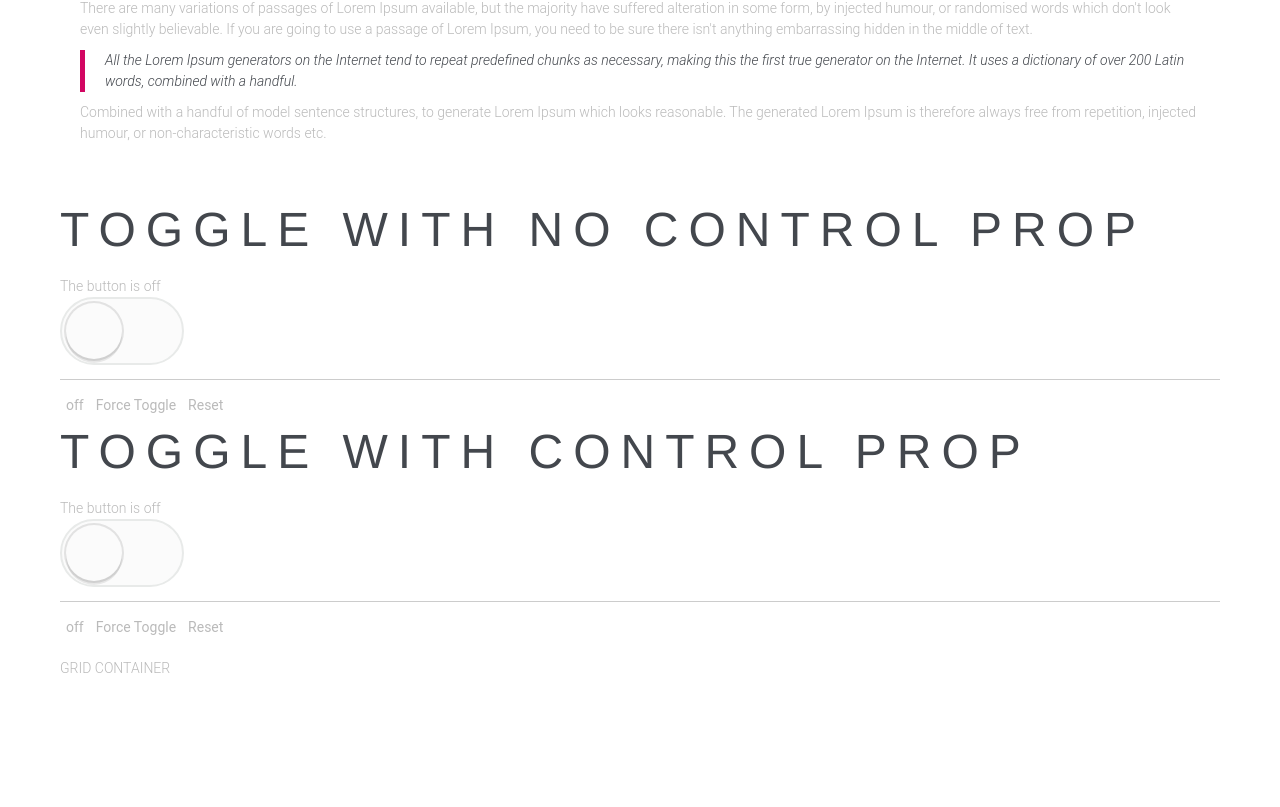
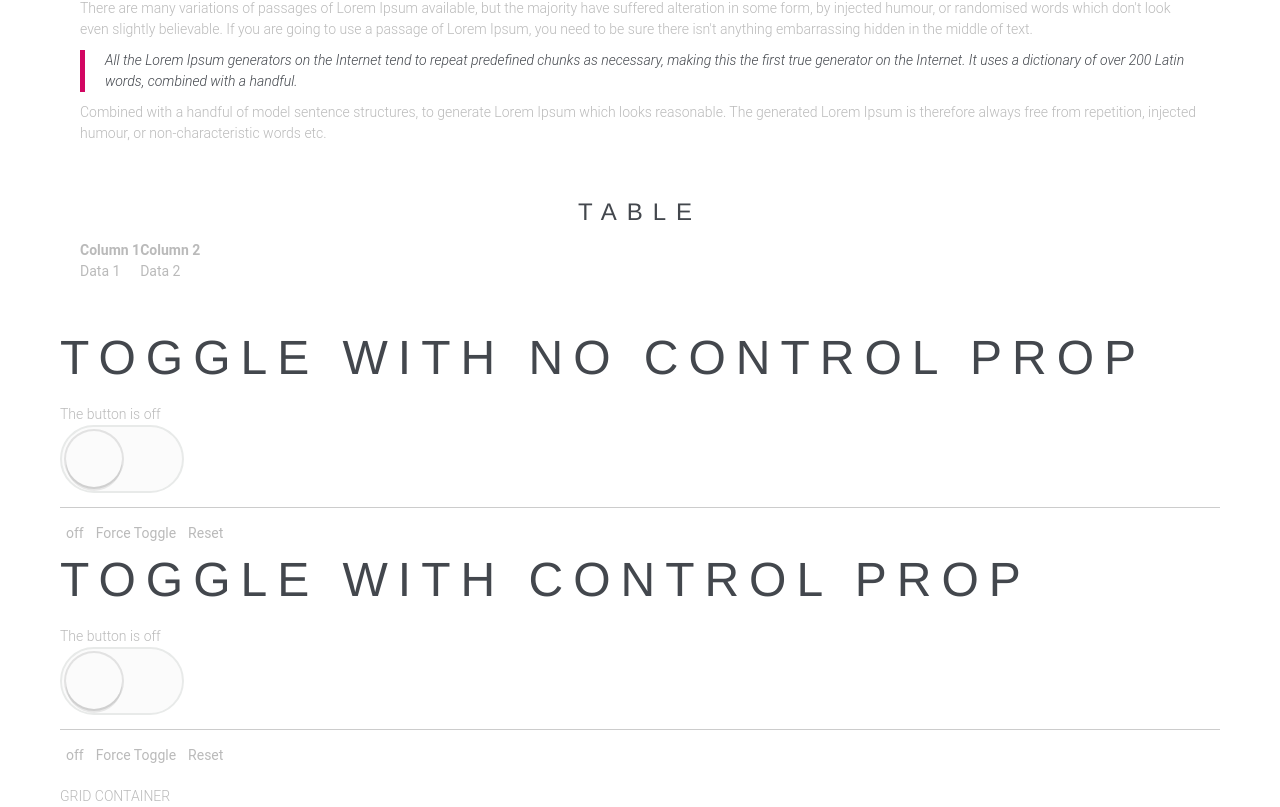
Before and after one commit to Brauxel/mythemes.vanessa, a Next.js app: page /elements in a window 1280 px wide. Shown: the part 3371-4178 px from the top of the page. Before the commit the page ends 4050 px from the top, so only its background shows below. Built offline with nearby package versions, Linux system fonts and the light colour scheme; a web font is replaced by a local one.

Commit message:
Table elements components ready

```diff
--- /dev/null
+++ b/components/atoms/TableColumn/index.jsx
@@ -0,0 +1,23 @@
+import PropTypes from "prop-types";
+import TableColumnComp from "./styles";
+
+const TableColumn = ({ children, as, ...cssProps }) => (
+	<TableColumnComp as={as} {...cssProps}>
+		{children}
+	</TableColumnComp>
+);
+
+TableColumn.propTypes = {
+	as: PropTypes.string,
+	styles: PropTypes.object,
+	mobileLandscapeStyles: PropTypes.object,
+	iPadPortraitStyles: PropTypes.object,
+	iPadLandscapeStyles: PropTypes.object,
+	children: PropTypes.oneOfType([
+		PropTypes.string,
+		PropTypes.array,
+		PropTypes.element
+	]).isRequired
+};
+
+export default TableColumn;
--- /dev/null
+++ b/components/atoms/TableColumn/styles.jsx
@@ -0,0 +1,21 @@
+import styled from "styled-components";
+import { minBreakpoints } from "../../styles/breakpoints";
+import { generateCSS } from "../../../helpers/utilities";
+
+const styles = styled.td`
+	${props => generateCSS(props.styles)}
+
+	@media ${minBreakpoints.mobileLandscape} {
+		${props => generateCSS(props.mobileLandscapeStyles)}
+	}
+
+	@media ${minBreakpoints.iPadPortrait} {
+		${props => generateCSS(props.iPadPortraitStyles)}
+	}
+
+	@media ${minBreakpoints.iPadLandscape} {
+		${props => generateCSS(props.iPadLandscapeStyles)}
+	}
+`;
+
+export default styles;
--- /dev/null
+++ b/components/atoms/TableHeader/index.jsx
@@ -0,0 +1,23 @@
+import PropTypes from "prop-types";
+import TableHeaderComp from "./styles";
+
+const TableHeader = ({ children, as, ...cssProps }) => (
+	<TableHeaderComp as={as} {...cssProps}>
+		{children}
+	</TableHeaderComp>
+);
+
+TableHeader.propTypes = {
+	as: PropTypes.string,
+	styles: PropTypes.object,
+	mobileLandscapeStyles: PropTypes.object,
+	iPadPortraitStyles: PropTypes.object,
+	iPadLandscapeStyles: PropTypes.object,
+	children: PropTypes.oneOfType([
+		PropTypes.string,
+		PropTypes.array,
+		PropTypes.element
+	]).isRequired
+};
+
+export default TableHeader;
--- /dev/null
+++ b/components/atoms/TableHeader/styles.jsx
@@ -0,0 +1,21 @@
+import styled from "styled-components";
+import { minBreakpoints } from "../../styles/breakpoints";
+import { generateCSS } from "../../../helpers/utilities";
+
+const styles = styled.th`
+	${props => generateCSS(props.styles)}
+
+	@media ${minBreakpoints.mobileLandscape} {
+		${props => generateCSS(props.mobileLandscapeStyles)}
+	}
+
+	@media ${minBreakpoints.iPadPortrait} {
+		${props => generateCSS(props.iPadPortraitStyles)}
+	}
+
+	@media ${minBreakpoints.iPadLandscape} {
+		${props => generateCSS(props.iPadLandscapeStyles)}
+	}
+`;
+
+export default styles;
--- /dev/null
+++ b/components/atoms/TableRow/index.jsx
@@ -0,0 +1,23 @@
+import PropTypes from "prop-types";
+import TableRowComp from "./styles";
+
+const TableRow = ({ children, as, ...cssProps }) => (
+	<TableRowComp as={as} {...cssProps}>
+		{children}
+	</TableRowComp>
+);
+
+TableRow.propTypes = {
+	as: PropTypes.string,
+	styles: PropTypes.object,
+	mobileLandscapeStyles: PropTypes.object,
+	iPadPortraitStyles: PropTypes.object,
+	iPadLandscapeStyles: PropTypes.object,
+	children: PropTypes.oneOfType([
+		PropTypes.string,
+		PropTypes.array,
+		PropTypes.element
+	]).isRequired
+};
+
+export default TableRow;
--- /dev/null
+++ b/components/atoms/TableRow/styles.jsx
@@ -0,0 +1,21 @@
+import styled from "styled-components";
+import { minBreakpoints } from "../../styles/breakpoints";
+import { generateCSS } from "../../../helpers/utilities";
+
+const styles = styled.tr`
+	${props => generateCSS(props.styles)}
+
+	@media ${minBreakpoints.mobileLandscape} {
+		${props => generateCSS(props.mobileLandscapeStyles)}
+	}
+
+	@media ${minBreakpoints.iPadPortrait} {
+		${props => generateCSS(props.iPadPortraitStyles)}
+	}
+
+	@media ${minBreakpoints.iPadLandscape} {
+		${props => generateCSS(props.iPadLandscapeStyles)}
+	}
+`;
+
+export default styles;
--- /dev/null
+++ b/components/molecules/Table/index.jsx
@@ -0,0 +1,23 @@
+import PropTypes from "prop-types";
+import TableComp from "./styles";
+
+const Table = ({ children, as, ...cssProps }) => (
+	<TableComp as={as} {...cssProps}>
+		{children}
+	</TableComp>
+);
+
+Table.propTypes = {
+	as: PropTypes.string,
+	styles: PropTypes.object,
+	mobileLandscapeStyles: PropTypes.object,
+	iPadPortraitStyles: PropTypes.object,
+	iPadLandscapeStyles: PropTypes.object,
+	children: PropTypes.oneOfType([
+		PropTypes.string,
+		PropTypes.array,
+		PropTypes.element
+	]).isRequired
+};
+
+export default Table;
--- /dev/null
+++ b/components/molecules/Table/styles.jsx
@@ -0,0 +1,21 @@
+import styled from "styled-components";
+import { minBreakpoints } from "../../styles/breakpoints";
+import { generateCSS } from "../../../helpers/utilities";
+
+const styles = styled.table`
+	${props => generateCSS(props.styles)}
+
+	@media ${minBreakpoints.mobileLandscape} {
+		${props => generateCSS(props.mobileLandscapeStyles)}
+	}
+
+	@media ${minBreakpoints.iPadPortrait} {
+		${props => generateCSS(props.iPadPortraitStyles)}
+	}
+
+	@media ${minBreakpoints.iPadLandscape} {
+		${props => generateCSS(props.iPadLandscapeStyles)}
+	}
+`;
+
+export default styles;
--- a/pages/elements.jsx
+++ b/pages/elements.jsx
@@ -16,6 +16,10 @@ import {
 	TabContent,
 	ProgressBar,
 	BlockQuote,
+	Table,
+	TableHeader,
+	TableRow,
+	TableColumn,
 	FlexContainer,
 	GridContainer
 } from "../components/ui/";
@@ -369,6 +373,39 @@ const Elements = () => (
 				</Text>
 			</SectionContainer>
 
+			<SectionContainer
+				style={{
+					flexGrow: 1,
+					flexBasis: "50%",
+					padding: "2rem 2rem"
+				}}
+			>
+				<Heading
+					as="h3"
+					styles={{
+						textAlign: "center"
+					}}
+				>
+					Table
+				</Heading>
+
+				<Table>
+					<thead>
+						<TableRow>
+							<TableHeader>Column 1</TableHeader>
+							<TableHeader>Column 2</TableHeader>
+						</TableRow>
+					</thead>
+
+					<tbody>
+						<TableRow>
+							<TableColumn>Data 1</TableColumn>
+							<TableColumn>Data 2</TableColumn>
+						</TableRow>
+					</tbody>
+				</Table>
+			</SectionContainer>
+
 			<SectionContainer>
 				<Heading>Toggle with no control prop</Heading>
 				<Toggle />
```
Also changed, not shown: components/ui/index.jsx (+8 -0 lines).
